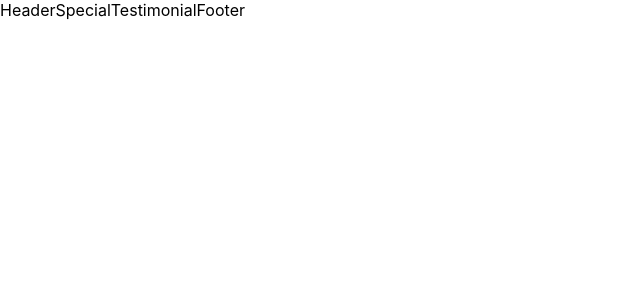
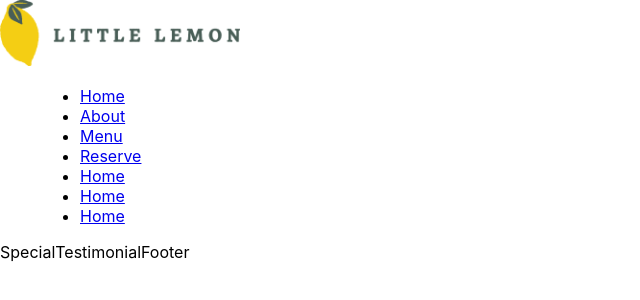
Before and after one commit to raihan-mahmud-talukder/little-lemon-restaurant, a React (Create React App) app: page / in a window 1280 px wide. Shown: the top 300 px of the page, without its empty margins (0-640 px from the left). Built offline with nearby package versions, Linux system fonts and the light colour scheme.

Commit message:
fining routes

```diff
--- a/package.json
+++ b/package.json
@@ -8,6 +8,7 @@
     "@testing-library/user-event": "^13.5.0",
     "react": "^18.2.0",
     "react-dom": "^18.2.0",
+    "react-router-dom": "^6.14.2",
     "react-scripts": "5.0.1",
     "web-vitals": "^2.1.4"
   },
--- a/public/index.html
+++ b/public/index.html
@@ -9,6 +9,7 @@
   <meta name="og:title" content="Little Lemon restaurant" />
   <meta name="og:description" content="Restaurant in Mirpur" />
   <meta name="og:image" content="%PUBLIC_URL%/restaurant.jpg" />
+  <link rel="stylesheet" href="styles/navbar.css">
   <script src="https://raw.githubusercontent.com/Meta-Front-End-Developer-PC/capstone/master/api.js"></script>
   <title>Little Lemon Restaurant</title>
 </head>
--- /dev/null
+++ b/public/styles/navbar.css
@@ -0,0 +1,3 @@
+nav img {
+    width: 15rem;
+}
--- a/src/components/Header.jsx
+++ b/src/components/Header.jsx
@@ -1,3 +1,5 @@
+import { Navbar } from "./Navbar"
+
 export const Header = () => {
-    return 'Header'
+    return <Navbar />
 }
--- /dev/null
+++ b/src/components/Home.jsx
@@ -0,0 +1,11 @@
+import { Special } from "./Special"
+import { Testimonial } from "./Testimonial"
+
+export const Home = () => {
+    return (
+        <>
+            <Special />
+            <Testimonial />
+        </>
+    )
+}
--- a/src/components/MainComponents.jsx
+++ b/src/components/MainComponent.jsx
@@ -7,8 +7,6 @@ export const MainComponent = () => {
     return (
         <>
             <Header />
-            <Special />
-            <Testimonial />
             <Footer />
         </>
     )
--- a/src/components/Navbar.jsx
+++ b/src/components/Navbar.jsx
@@ -1,3 +1,37 @@
+import { NavLink, Route, Routes } from "react-router-dom"
+import { About } from "./About"
+import { Menu } from "./Menu"
+import { Reservation } from "./Reservation"
+import { Home } from "./Home"
+
 export const Navbar = () => {
-    return 'Navbar'
+    return (
+        <>
+            <header>
+                <nav>
+                    <img src="images/logo.png" alt="little lemon restaurant" />
+                </nav>
+                <label className='menu-button-container' htmlFor="menu-toggle">
+                    <div className='menu-button'></div>
+                </label>
+                <menu>
+                    <ul>
+                        <li><NavLink to='/' className={({ isActive }) => (isActive ? 'active' : '')}>Home</NavLink></li>
+                        <li><NavLink to='/about' className={({ isActive }) => (isActive ? 'active' : '')}>About</NavLink></li>
+                        <li><NavLink to='/menu' className={({ isActive }) => (isActive ? 'active' : '')}>Menu</NavLink></li>
+                        <li><NavLink to='/reserve' className={({ isActive }) => (isActive ? 'active' : '')}>Reserve</NavLink></li>
+                        <li><NavLink to='/' className={({ isActive }) => (isActive ? 'active' : '')}>Home</NavLink></li>
+                        <li><NavLink to='/' className={({ isActive }) => (isActive ? 'active' : '')}>Home</NavLink></li>
+                        <li><NavLink to='/' className={({ isActive }) => (isActive ? 'active' : '')}>Home</NavLink></li>
+                    </ul>
+                </menu>
+            </header>
+            <Routes>
+                <Route path="/" element={<Home />} />
+                <Route path="/about" element={<About />} />
+                <Route path="/menu" element={<Menu />} />
+                <Route path="/reserve" element={<Reservation />} />
+            </Routes>
+        </>
+    )
 }
--- a/src/index.js
+++ b/src/index.js
@@ -6,6 +6,6 @@ import { App } from './App';
 const root = ReactDOM.createRoot(document.getElementById('root'));
 root.render(
   <React.StrictMode>
-    <App />
+      <App />
   </React.StrictMode>
 );
```
Also changed, not shown: src/App.js (+4 -3 lines), src/styles/navbar.css (added), 1 other file (tests, documents, lock files or other folders).
